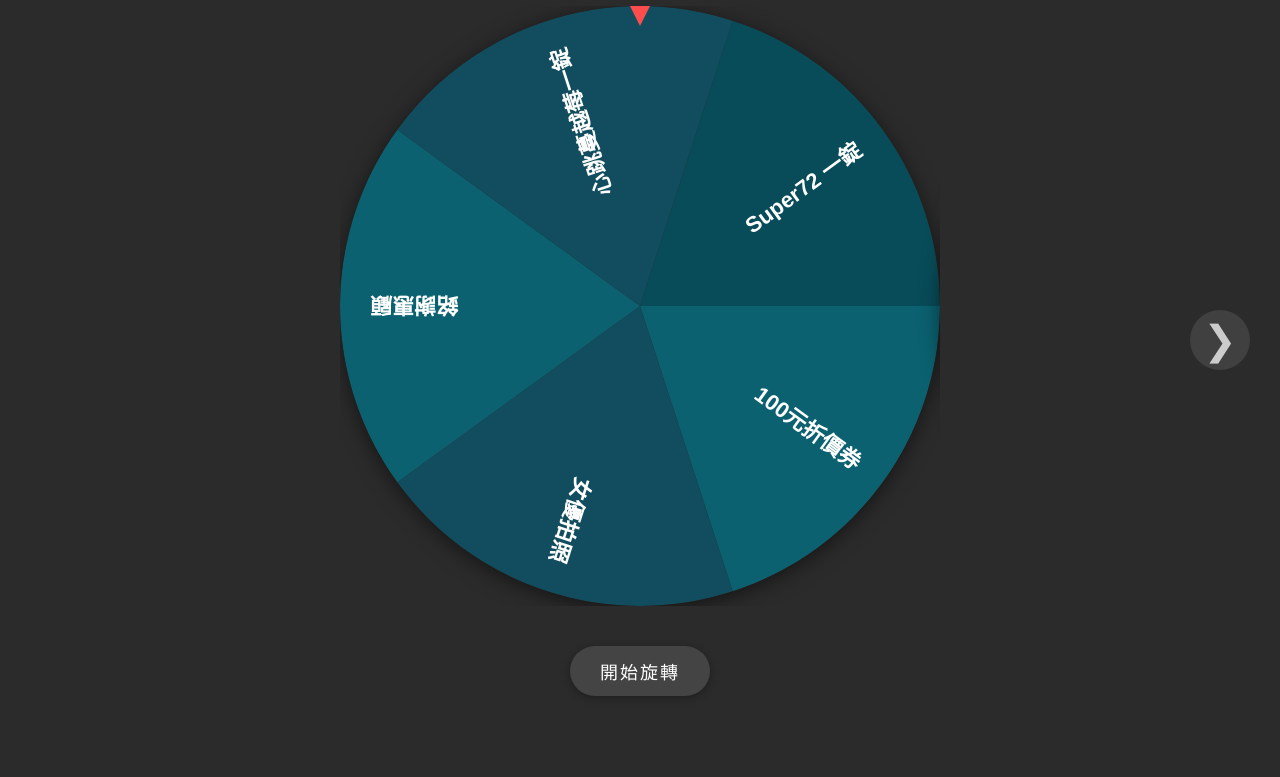
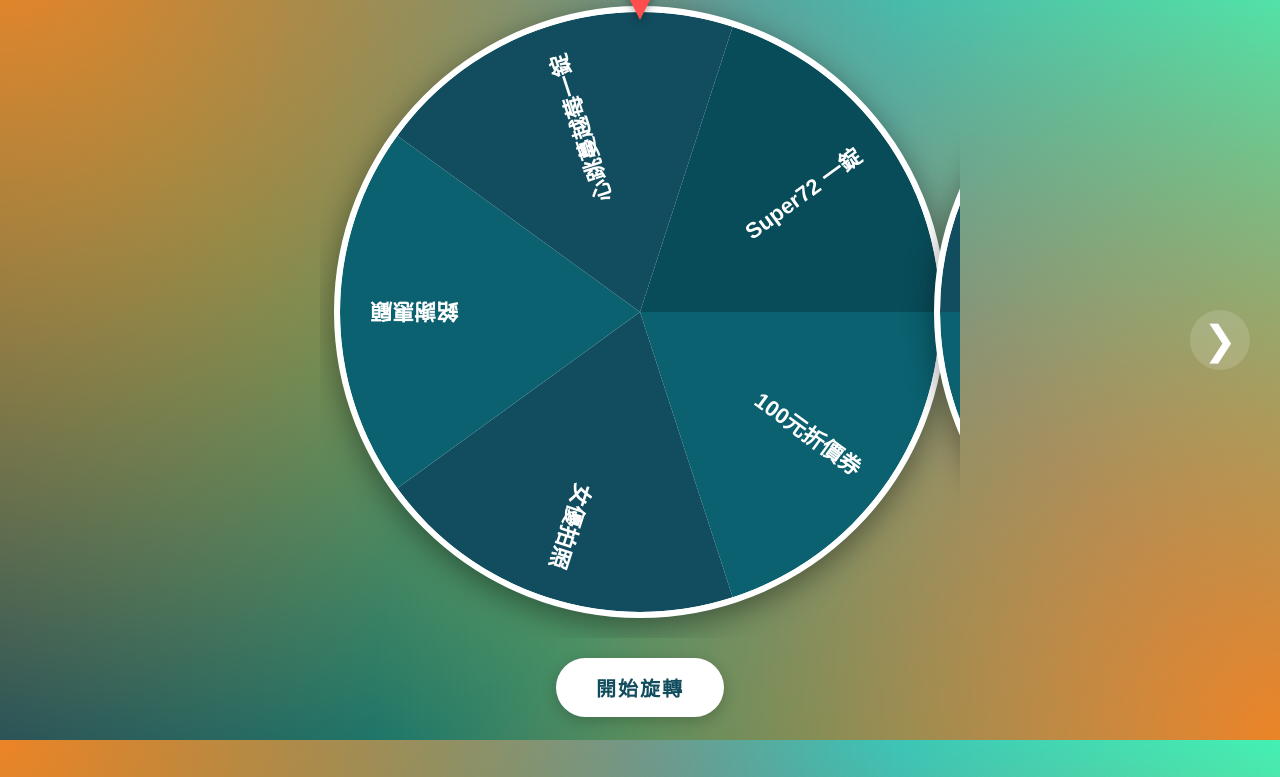
Before and after one commit to valkyrie910411-web/Roulette, a plain HTML site: page index.html in a window 1280 px wide. Shown: the part 60-837 px from the top of the page. Before the commit the page ends 806 px from the top, so only its background shows below. Drawn offline with Linux system fonts and the light colour scheme.

Commit message:
Update index.html

```diff
--- a/index.html
+++ b/index.html
@@ -12,9 +12,15 @@
             align-items: center;
             justify-content: center;
             min-height: 100vh;
-            background-color: #2b2b2b;
             margin: 0;
             overflow-x: hidden;
+
+            /* 1. 全新漸層背景：放射漸層疊加在線性漸層之上 */
+            background:
+                radial-gradient(circle at top left, #ec8427 0%, rgba(255, 255, 255, 0) 60%),
+                radial-gradient(circle at bottom right, #ec8427 0%, rgba(255, 255, 255, 0) 60%),
+                linear-gradient(50.35deg, #114d5e, #1f9273, #3fa0b1, #2dffc6);
+            background-attachment: fixed; /* 讓背景固定，畫面更乾淨 */
         }
 
         #stageTitle {
@@ -24,37 +30,39 @@
             margin-bottom: 20px;
             letter-spacing: 2px;
             transition: opacity 0.3s ease;
+            text-shadow: 0 2px 10px rgba(0,0,0,0.3); /* 幫標題加點陰影，在複雜背景上更清楚 */
         }
 
         .nav-btn {
             position: fixed;
             top: 50%;
             transform: translateY(-50%);
-            background: rgba(255, 255, 255, 0.1);
+            background: rgba(255, 255, 255, 0.15);
             border: none;
             font-size: 2.5rem;
             cursor: pointer;
             width: 60px;
             height: 60px;
             border-radius: 50%;
-            color: #ccc;
+            color: #fff;
             transition: all 0.3s ease;
             z-index: 100;
             display: flex;
             align-items: center;
             justify-content: center;
+            backdrop-filter: blur(5px); /* 毛玻璃效果 */
         }
 
         .nav-btn:hover {
-            background: rgba(255, 255, 255, 0.25);
-            color: #fff;
+            background: rgba(255, 255, 255, 0.3);
+            transform: translateY(-50%) scale(1.1); /* 滑鼠游標靠近時微微放大 */
         }
 
         .nav-btn:disabled {
             opacity: 0.3;
             cursor: not-allowed;
             background: rgba(255, 255, 255, 0.05);
-            color: #555;
+            transform: translateY(-50%) scale(1);
         }
 
         #prevBtn { left: 30px; display: none; }
@@ -65,6 +73,10 @@
             overflow: hidden;
             margin-bottom: 40px;
             position: relative;
+            /* 留白給外框和陰影，避免被容器切掉 */
+            padding: 20px;
+            margin: -20px;
+            margin-bottom: 20px;
         }
 
         .slider-track {
@@ -82,7 +94,7 @@
 
         .pointer {
             position: absolute;
-            top: -20px;
+            top: -26px; /* 稍微往上微調，避開白色的粗邊框 */
             left: 50%;
             transform: translateX(-50%);
             width: 0;
@@ -91,42 +103,54 @@
             border-right: 20px solid transparent;
             border-top: 40px solid #ff4d4d;
             z-index: 10;
+            /* 幫指標加點陰影，讓立體感更好 */
+            filter: drop-shadow(0 4px 4px rgba(0,0,0,0.3));
         }
 
         canvas {
             border-radius: 50%;
-            box-shadow: 0 4px 20px rgba(0,0,0,0.5);
+            /* 2. 轉盤的純白色筆畫外框 */
+            border: 6px solid #ffffff;
+            box-shadow: 0 8px 30px rgba(0,0,0,0.4);
             transition: transform 4s cubic-bezier(0.25, 0.1, 0.25, 1);
+            background-color: #fff; /* 確保畫布底色是乾淨的 */
         }
 
         button.spin-btn {
-            padding: 12px 30px;
-            font-size: 18px;
-            color: #fff;
-            background-color: #444;
+            padding: 15px 40px;
+            font-size: 20px;
+            font-weight: bold;
+            color: #114d5e;
+            background-color: #ffffff; /* 按鈕改成白色，搭配漸層底色更亮眼 */
             border: none;
-            border-radius: 25px;
+            border-radius: 30px;
             cursor: pointer;
-            transition: background-color 0.3s;
+            transition: all 0.3s;
             letter-spacing: 2px;
-            box-shadow: 0 2px 8px rgba(0,0,0,0.3);
+            box-shadow: 0 4px 15px rgba(0,0,0,0.2);
         }
 
-        button.spin-btn:hover { background-color: #666; }
+        button.spin-btn:hover {
+            background-color: #f0f0f0;
+            transform: translateY(-2px);
+        }
+
         button.spin-btn:disabled {
-            background-color: #222;
-            color: #666;
+            background-color: rgba(255,255,255,0.3);
+            color: rgba(255,255,255,0.5);
             cursor: not-allowed;
             box-shadow: none;
+            transform: none;
         }
 
         #result {
-            margin-top: 20px;
-            font-size: 22px;
+            margin-top: 25px;
+            font-size: 24px;
             font-weight: bold;
             color: #ffffff;
-            min-height: 30px;
+            min-height: 35px;
             text-align: center;
+            text-shadow: 0 2px 10px rgba(0,0,0,0.3);
         }
     </style>
 </head>
@@ -170,7 +194,6 @@
           canvases[1].getContext('2d')
       ];
 
-      // 1. 在這裡設定轉盤扇形的顏色 (color)
       const stagesData = [
           {
               title: "見面禮轉盤",
@@ -179,7 +202,6 @@
                   { name: "女優拍照", weight: 30, color: "#114d5e" },
                   { name: "銘謝惠顧", weight: 0, color: "#0b6170" },
                   { name: "心跳蔓越莓一錠", weight: 30, color: "#114d5e" },
-                  // 備註：因為第一階段是奇數(5個)，頭尾顏色會相連，所以最後一個稍微調深一點點來做出區隔，改為 #084c59 (同色系較深)，若你想保持一模一樣可以改回 #0b6170
                   { name: "Super72 一錠", weight: 20, color: "#084c59" }
               ]
           },
@@ -191,7 +213,7 @@
                   { name: "200元折價券", weight: 5, color: "#0b6170" },
                   { name: "飛機杯一入", weight: 5, color: "#114d5e" },
                   { name: "Super72 一盒", weight: 3, color: "#0b6170" },
-                  { name: "全單折抵免單券", weight: 1, color: "#f68720" }  // 大獎專屬橘色
+                  { name: "全單折抵免單券", weight: 1, color: "#f68720" }
               ]
           }
       ];
@@ -226,7 +248,7 @@
               ctx.rotate(angle + sliceAngle / 2);
               ctx.textAlign = "right";
 
-              // 2. 在這裡將轉盤文字改為純白色
+              // 轉盤上的文字維持純白
               ctx.fillStyle = "#ffffff";
 
               const isManySlices = numSlices > 5;
```
